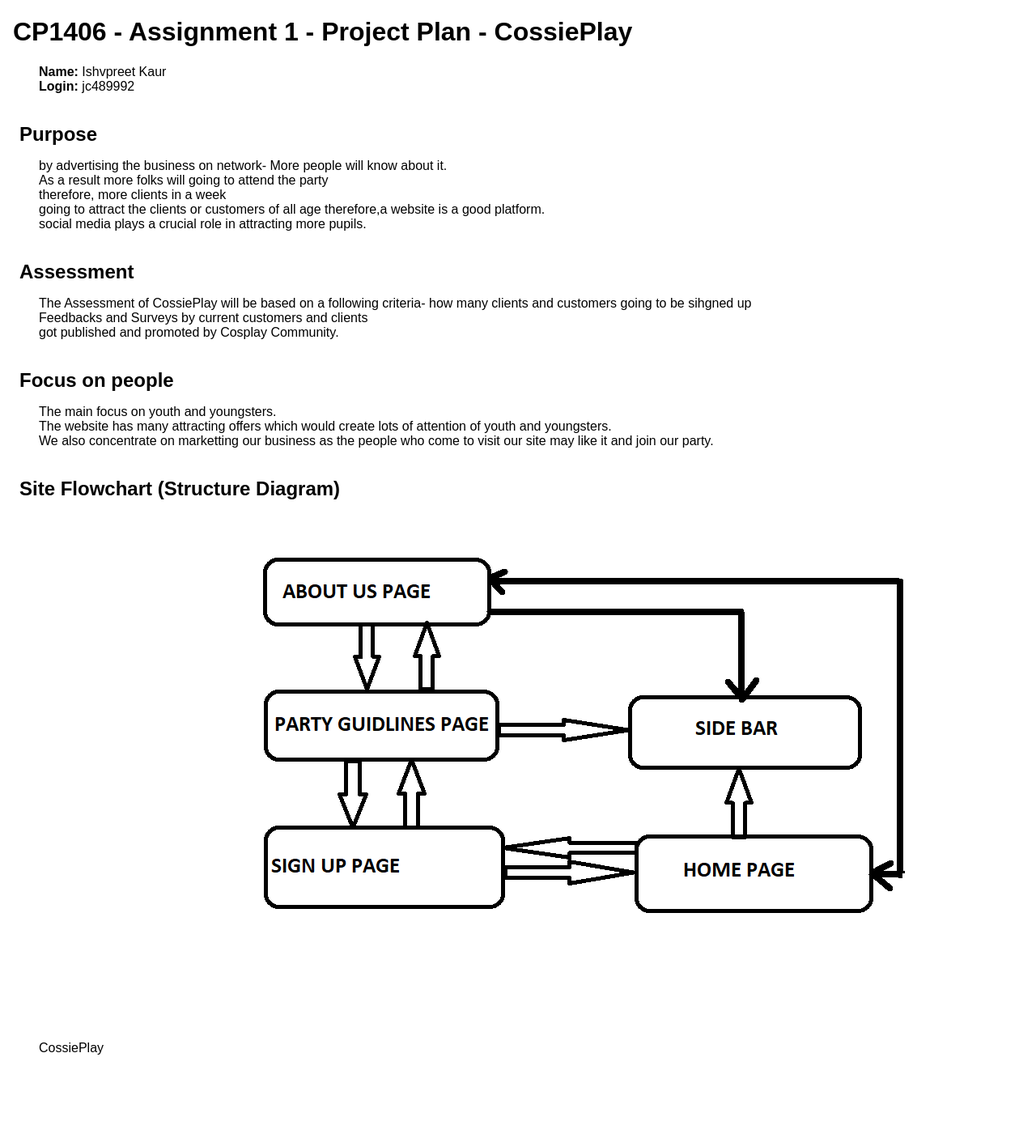
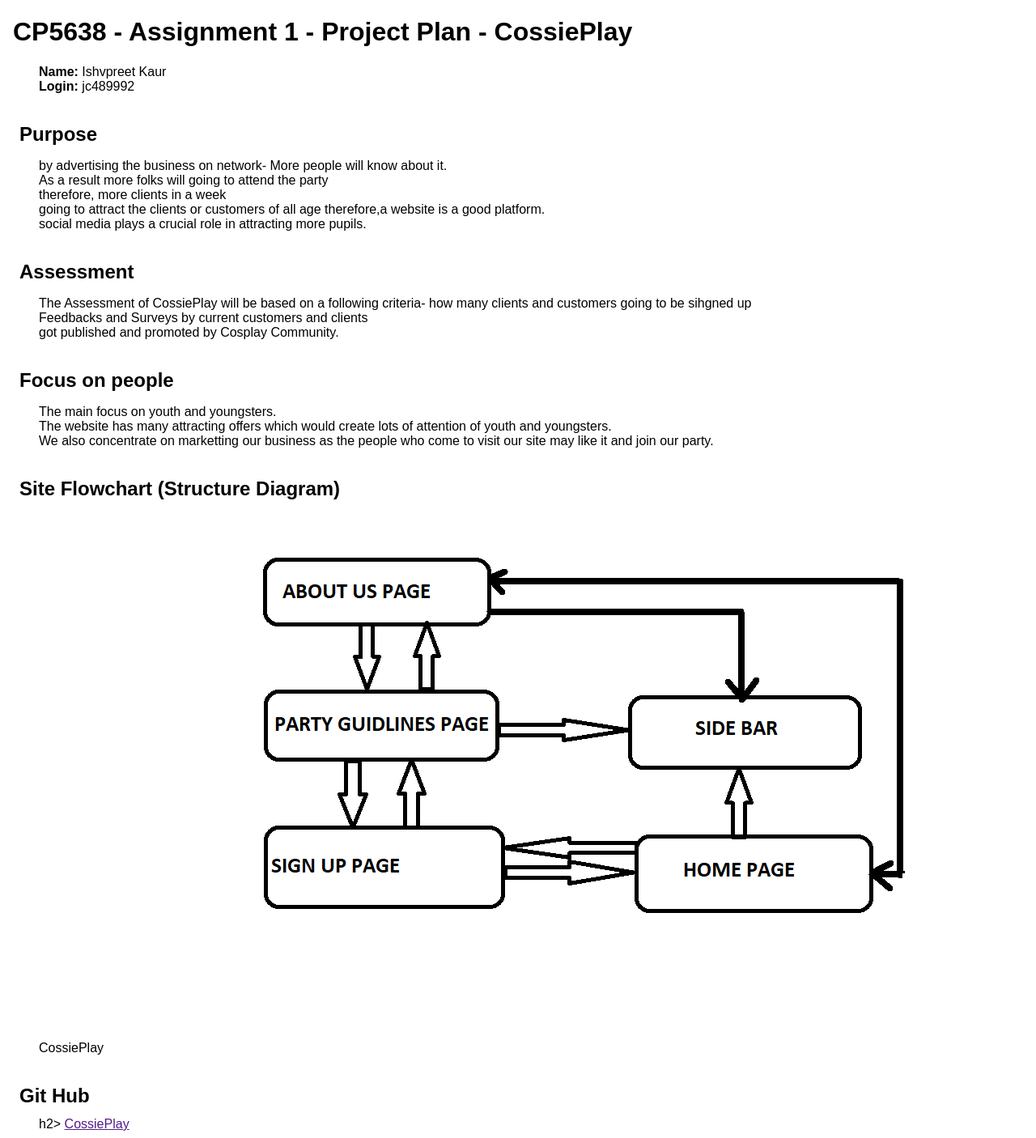
Before and after one commit to Ishvpreet/cossieplay, a plain HTML site: page plan.html in a window 1280 px wide. Shown: the whole page at 81% size. Before the commit the page ends 1320 px from the top, so only its background shows below. Drawn offline with Linux system fonts and the light colour scheme.

Commit message:
Add files via upload

```diff
--- a/plan.html
+++ b/plan.html
@@ -11,7 +11,7 @@
 </head>
 
 <body>
-<h1>CP1406 - Assignment 1 - Project Plan - CossiePlay</h1>
+<h1>CP5638 - Assignment 1 - Project Plan - CossiePlay</h1>
 <p><strong>Name:</strong> Ishvpreet Kaur<br>
 <strong>Login:</strong> jc489992</p>
 <h2>Purpose</h2>
@@ -35,5 +35,7 @@
     We also concentrate on marketting our business as the people who come to visit our site may like it and join our party. </p>
 <h2>Site Flowchart (Structure Diagram)</h2>
 <p><img src="FLOWCHART1.png" width="1152" height="648" alt="CossiePlay FlowChart"/> CossiePlay </p>
+<h2>Git Hub</h2>h2>
+<a href "https://github.com/Ishvpreet/cossieplay">CossiePlay</a>
 </body>
 </html>
```
